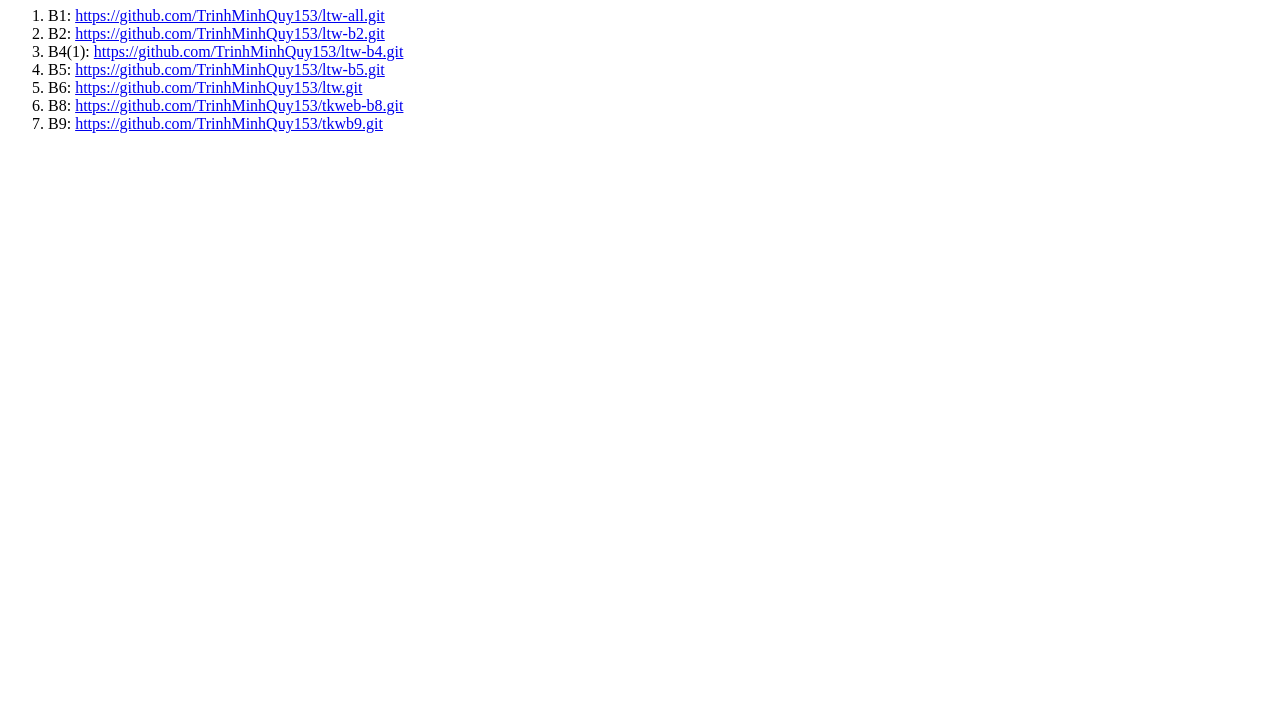
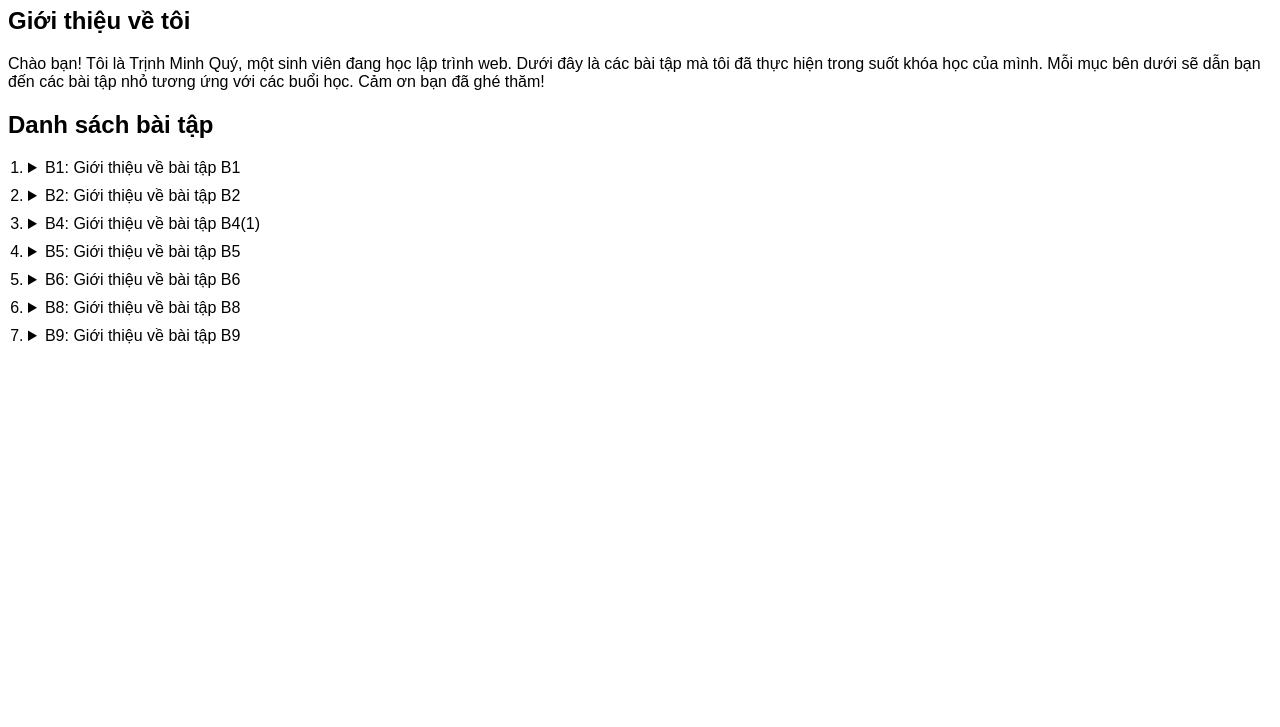
Before and after one commit to TrinhMinhQuy153/btap-tong, a plain HTML site: page index.html in a window 1280 px wide. Shown: the part 73-800 px from the top of the page. Drawn offline with Linux system fonts and the light colour scheme.

Commit message:
Update index.html

```diff
--- a/index.html
+++ b/index.html
@@ -1,19 +1,88 @@
 <!DOCTYPE html>
 <html lang="vi">
 <head>
-<meta charset="UTF-8">
-<title>Tổng hợp bài tập</title>
+  <meta charset="UTF-8">
+  <title>Tổng hợp bài tập</title>
+  <style>
+    body {
+      font-family: Arial, sans-serif;
+    }
+    h1 {
+      text-align: center;
+    }
+    ol {
+      padding-left: 20px;
+    }
+    details {
+      margin-bottom: 10px;
+    }
+  </style>
 </head>
 <body>
-<h1>Tổng hợp các bài tập từ buổi trước</h1>
-<ol>
-<li>B1: <a href="https://github.com/TrinhMinhQuy153/ltw-all.git">https://github.com/TrinhMinhQuy153/ltw-all.git</a></li>
-<li>B2: <a href="https://github.com/TrinhMinhQuy153/ltw-b2.git">https://github.com/TrinhMinhQuy153/ltw-b2.git</a></li>
-<li>B4(1): <a href="https://github.com/TrinhMinhQuy153/ltw-b4.git">https://github.com/TrinhMinhQuy153/ltw-b4.git</a></li>
-<li>B5: <a href="https://github.com/TrinhMinhQuy153/ltw-b5.git">https://github.com/TrinhMinhQuy153/ltw-b5.git</a></li>
-<li>B6: <a href="https://github.com/TrinhMinhQuy153/ltw.git">https://github.com/TrinhMinhQuy153/ltw.git</a></li>
-<li>B8: <a href="https://github.com/TrinhMinhQuy153/tkweb-b8.git">https://github.com/TrinhMinhQuy153/tkweb-b8.git</a></li>
-<li>B9: <a href="https://github.com/TrinhMinhQuy153/tkwb9.git">https://github.com/TrinhMinhQuy153/tkwb9.git</a></li>
-</ol>
+
+  <h1>Tổng hợp các bài tập từ buổi trước</h1>
+
+  <!-- Giới thiệu về bản thân -->
+  <section>
+    <h2>Giới thiệu về tôi</h2>
+    <p>Chào bạn! Tôi là Trịnh Minh Quý, một sinh viên đang học lập trình web. Dưới đây là các bài tập mà tôi đã thực hiện trong suốt khóa học của mình. Mỗi mục bên dưới sẽ dẫn bạn đến các bài tập nhỏ tương ứng với các buổi học. Cảm ơn bạn đã ghé thăm!</p>
+  </section>
+
+  <!-- Danh sách bài tập -->
+  <section>
+    <h2>Danh sách bài tập</h2>
+    <ol>
+      <li>
+        <details>
+          <summary>B1: Giới thiệu về bài tập B1</summary>
+          <p>Đây là bài tập đầu tiên trong khóa học, nơi tôi học cách xây dựng các trang web cơ bản.</p>
+          <a href="https://github.com/TrinhMinhQuy153/ltw-all.git" target="_blank">Xem bài tập B1 trên GitHub</a>
+        </details>
+      </li>
+      <li>
+        <details>
+          <summary>B2: Giới thiệu về bài tập B2</summary>
+          <p>Bài tập này tập trung vào việc xây dựng một ứng dụng web đơn giản sử dụng HTML và CSS.</p>
+          <a href="https://github.com/TrinhMinhQuy153/ltw-b2.git" target="_blank">Xem bài tập B2 trên GitHub</a>
+        </details>
+      </li>
+      <li>
+        <details>
+          <summary>B4: Giới thiệu về bài tập B4(1)</summary>
+          <p>Bài tập B4 này giúp tôi học cách làm việc với JavaScript để thêm tính tương tác cho trang web.</p>
+          <a href="https://github.com/TrinhMinhQuy153/ltw-b4.git" target="_blank">Xem bài tập B4 trên GitHub</a>
+        </details>
+      </li>
+      <li>
+        <details>
+          <summary>B5: Giới thiệu về bài tập B5</summary>
+          <p>Bài tập B5 là nơi tôi học cách sử dụng các framework và thư viện để tạo ra các ứng dụng web động hơn.</p>
+          <a href="https://github.com/TrinhMinhQuy153/ltw-b5.git" target="_blank">Xem bài tập B5 trên GitHub</a>
+        </details>
+      </li>
+      <li>
+        <details>
+          <summary>B6: Giới thiệu về bài tập B6</summary>
+          <p>Bài tập B6 giúp tôi làm quen với việc sử dụng các công cụ phát triển web hiện đại và quản lý dự án bằng Git.</p>
+          <a href="https://github.com/TrinhMinhQuy153/ltw.git" target="_blank">Xem bài tập B6 trên GitHub</a>
+        </details>
+      </li>
+      <li>
+        <details>
+          <summary>B8: Giới thiệu về bài tập B8</summary>
+          <p>Bài tập B8 tập trung vào việc học cách xây dựng các ứng dụng web phức tạp hơn và làm việc với cơ sở dữ liệu.</p>
+          <a href="https://github.com/TrinhMinhQuy153/tkweb-b8.git" target="_blank">Xem bài tập B8 trên GitHub</a>
+        </details>
+      </li>
+      <li>
+        <details>
+          <summary>B9: Giới thiệu về bài tập B9</summary>
+          <p>Bài tập B9 là một dự án lớn, tôi phải áp dụng tất cả kiến thức học được trong khóa học để xây dựng một ứng dụng web hoàn chỉnh.</p>
+          <a href="https://github.com/TrinhMinhQuy153/tkwb9.git" target="_blank">Xem bài tập B9 trên GitHub</a>
+        </details>
+      </li>
+    </ol>
+  </section>
+
 </body>
 </html>
```
